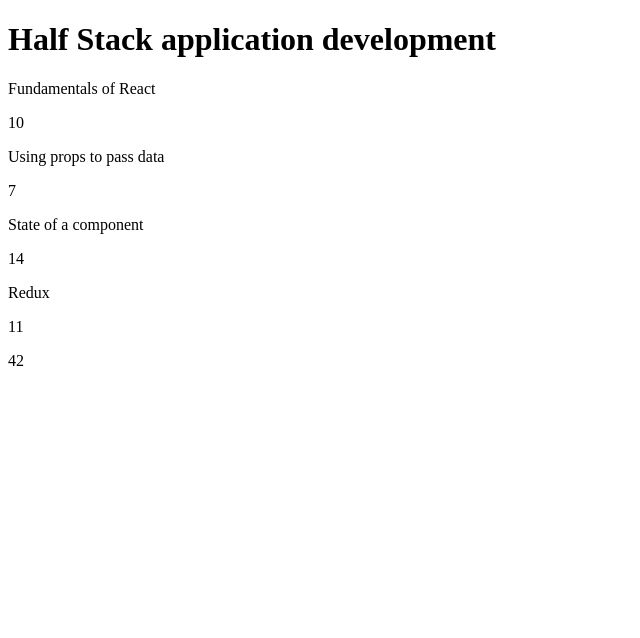
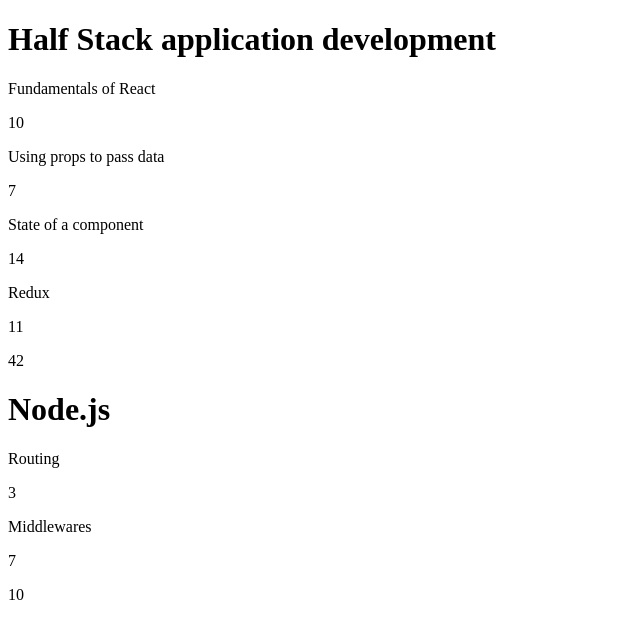
Before and after one commit to StephenFinegan21/fullstackopen21, a React (Create React App) app in the folder part1/course-info/: page / in a window 1280 px wide. Shown: the top 638 px of the page, without its empty margins (0-640 px from the left). Built offline with nearby package versions, Linux system fonts and the light colour scheme.

Commit message:
exercises 2.5

```diff
--- a/part1/course-info/src/App.js
+++ b/part1/course-info/src/App.js
@@ -4,33 +4,55 @@
 
 
 const App = () => {
-  const course = {
+  const courses = [
+    {
       name: 'Half Stack application development',
+      id: 1,
       parts: [
         {
           name: 'Fundamentals of React',
-        exercises: 10
+          exercises: 10,
+          id: 1
         },
         {
           name: 'Using props to pass data',
-        exercises: 7
+          exercises: 7,
+          id: 2
         },
         {
           name: 'State of a component',
-        exercises: 14
+          exercises: 14,
+          id: 3
         },
         {
           name: 'Redux',
-        exercises: 11
+          exercises: 11,
+          id: 4
+        }
+      ]
     },
-
+    {
+      name: 'Node.js',
+      id: 2,
+      parts: [
+        {
+          name: 'Routing',
+          exercises: 3,
+          id: 1
+        },
+        {
+          name: 'Middlewares',
+          exercises: 7,
+          id: 2
+        }
       ]
     }
+  ]
 
-  console.log(course.name, 'is in the app.js')
+  //console.log(course.name, 'is in the app.js')
 
   return (
-  <Course course={course} />
+  <Course course={courses} />
   )
 }
 
--- a/part1/course-info/src/components/Course.js
+++ b/part1/course-info/src/components/Course.js
@@ -4,19 +4,24 @@
 import Header from './Header'
 
 const Course = ({ course }) => {
-    //console.log(course, 'is the props')
+    console.log(course, 'is the props')
    // console.log(course.name, 'is name of course')
+
+
   return (
     <div>
-
-      <Header course={course.name} />
-
-      <Content parts={course.parts} />
-      <Total parts={course.parts} />
-
-
+    {
+        course.map(courses =>
+            <>
+                <Header course={courses.name} />
+                <Content parts={courses.parts} />
+                <Total parts={courses.parts} />
+             </>
+        )
+    }
     </div>
   )
 }
 
+
 export default Course
```
Lines whose indentation alone changed are shown as unchanged.
